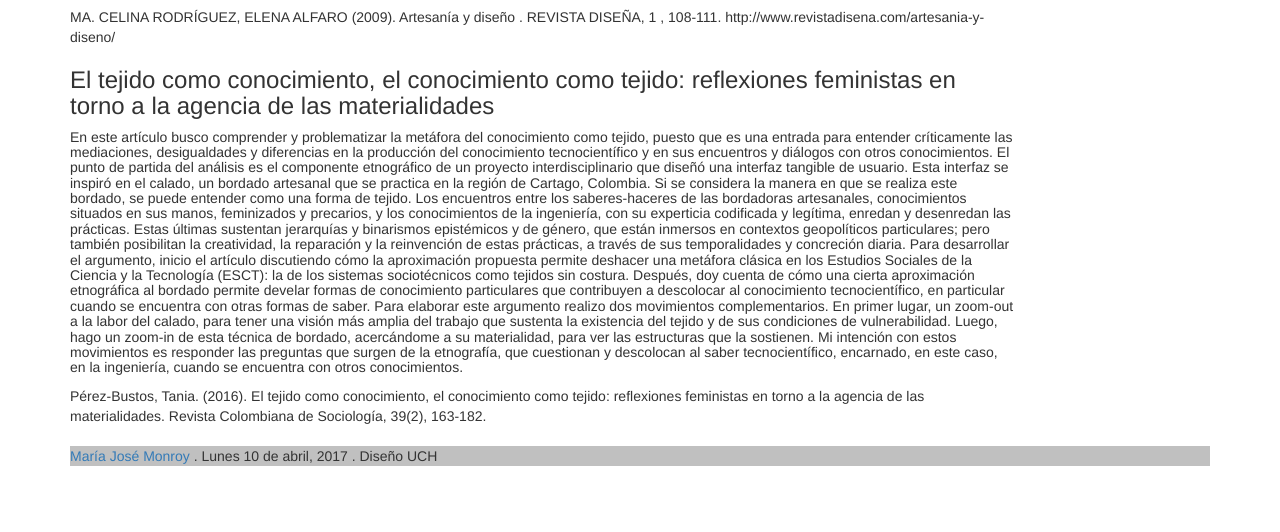
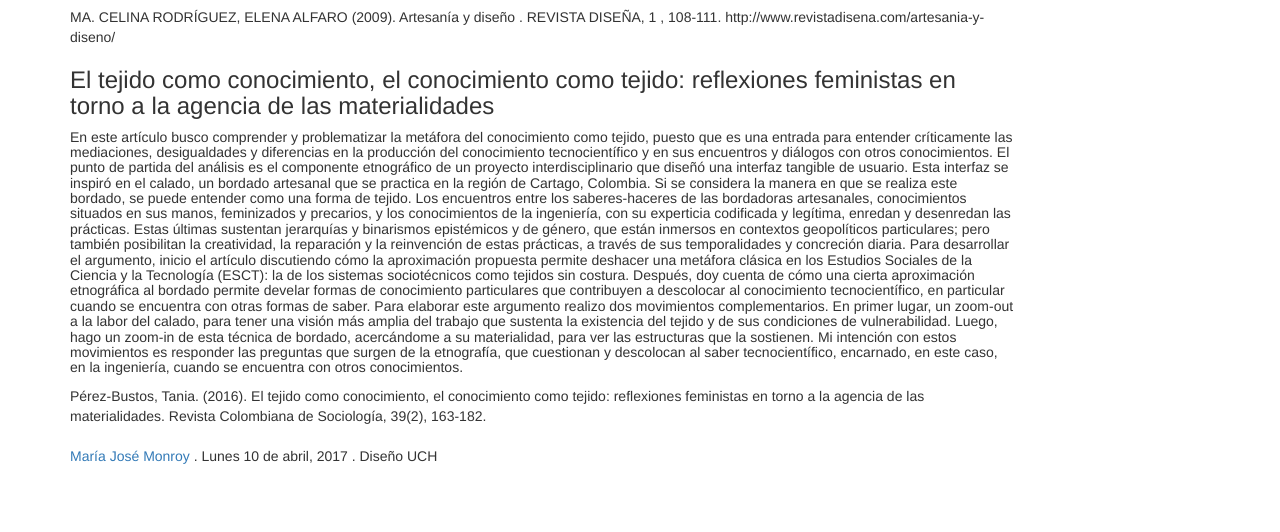
Before and after one commit to cotemonroy/clase-10abril2017, a plain HTML site: page index.html in a window 1280 px wide. Shown: the part 268-800 px from the top of the page. Drawn offline with Linux system fonts and the light colour scheme.

Commit message:
primer arreglo

```diff
--- a/style.css
+++ b/style.css
@@ -1,5 +1,5 @@
 header,section,aside,footer{
- background:silver;
+ background:#FFF;
  }
 
  @media screen and (max-width:768px){
```
